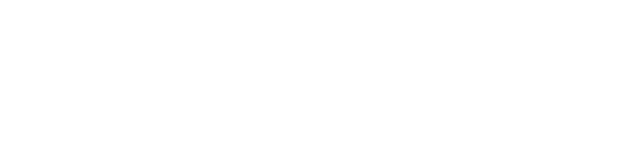
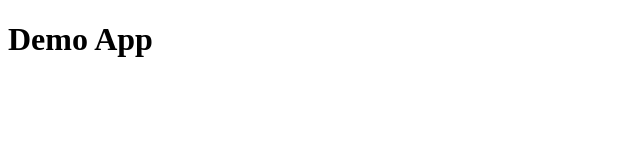
Before and after one commit to taha20181/devopsworkshopApp, a plain HTML site: page index.html in a window 1280 px wide. Shown: the whole page, without its empty margins (0-640 px from the left). Drawn offline with Linux system fonts and the light colour scheme.

Commit message:
Update index.html

```diff
--- a/index.html
+++ b/index.html
@@ -4,6 +4,6 @@
 	<title>demo app</title>
 </head>
 <body>
-
+	<h1> Demo App </h1>
 </body>
 </html>
```
